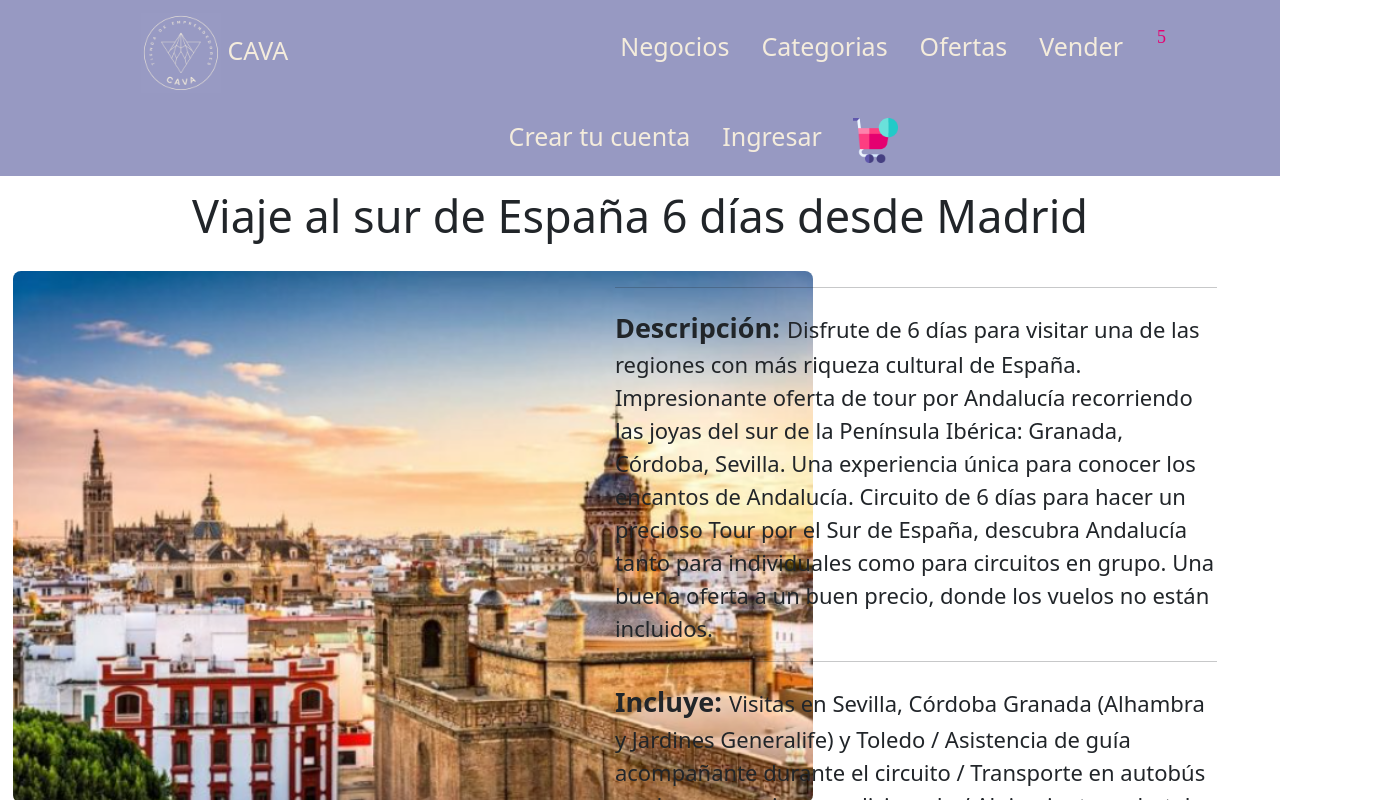
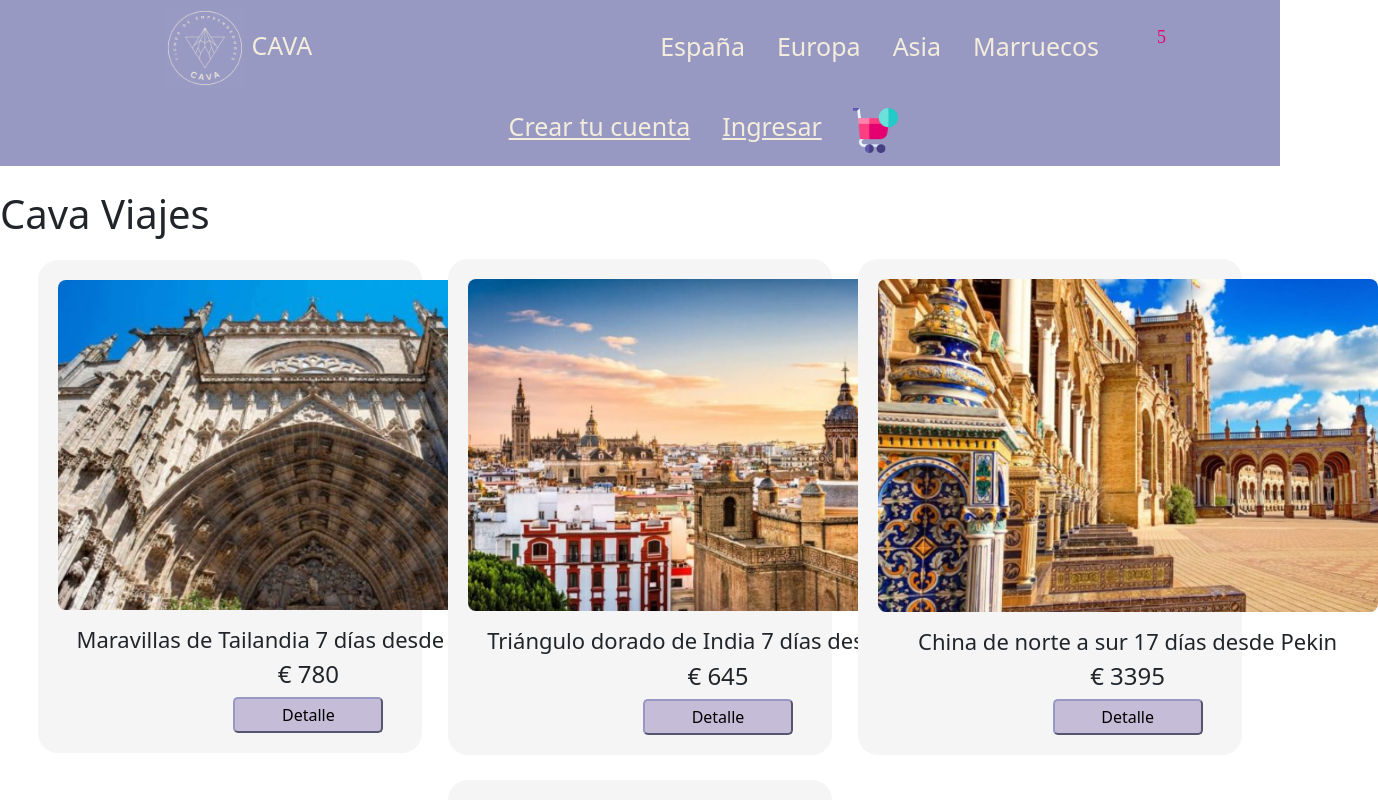
Before and after one commit to Ncavallaro/coderReactJS, a React (Create React App) app: page /category/ASIA in a window 1280 px wide. Shown: the top 800 px of the page, 1378 px wide, since content can reach past the window. Built offline with nearby package versions, Linux system fonts and the light colour scheme.

Commit message:
Se agrega link al detalle de un producto
Se agrega link al detalle de un producto.
El Id del producto es pasado por param

```diff
--- a/package.json
+++ b/package.json
@@ -9,6 +9,7 @@
     "bootstrap": "^5.1.3",
     "react": "^17.0.2",
     "react-dom": "^17.0.2",
+    "react-router-dom": "^6.2.1",
     "react-scripts": "5.0.0",
     "web-vitals": "^2.1.3"
   },
--- a/src/App.js
+++ b/src/App.js
@@ -1,18 +1,38 @@
 import './App.css';
 import 'bootstrap/dist/css/bootstrap.min.css';
 import NavBar from './components/Header/NavBar';
-//import ItemListContainer from './components/Body/ItemListContainer';
+import ItemListContainer from './components/Body/ItemListContainer';
 import ItemDetailContainer from './components/Body/ItemDetailContainer';
+import { BrowserRouter, Route, Routes } from 'react-router-dom';
 
 
 
 
 function App() {
   return (
-    <>
+    <BrowserRouter>
       <NavBar />
-      <ItemDetailContainer/>
-    </>
+      <Routes>
+        <Route
+          path="/"
+          element={
+            <ItemListContainer titulo="Cava Viajes "/>
+          }
+        ></Route>
+        <Route
+          path="/category/:idCategory"
+          element={
+            <ItemListContainer titulo="Cava Viajes"/>
+          }
+        ></Route>
+        <Route
+          path="/item/:id"
+          element={
+            <ItemDetailContainer />
+          }
+        ></Route>
+      </Routes>
+    </BrowserRouter>
   );
 }
 
@@ -21,4 +41,5 @@ export default App;
 
 /*
 <ItemListContainer titulo="Bienvenidos a Viajes cava"/>
+<ItemDetailContainer/>
 */
--- a/src/components/Body/Item.js
+++ b/src/components/Body/Item.js
@@ -1,3 +1,4 @@
+import { Link } from 'react-router-dom';
 import '../../componentsCSS/Body/Item.css';
 
 const Item = (props) => {
@@ -8,7 +9,9 @@ const Item = (props) => {
             </figure>
             <h3>{props.title}</h3>
             <h4>{"€ " + props.price}</h4>
-            <button className='btnDetalle'>Detalle</button>
+            <Link to={'/item/' + props.id}>
+                <button className='btnDetalle'>Detalle</button>
+            </Link>
         </article>
     )
 }
--- a/src/components/Body/ItemDetail.js
+++ b/src/components/Body/ItemDetail.js
@@ -8,7 +8,7 @@ const onAdd = (cant) => {
 const ItemDetail = (props) => {
     return(
         <>
-            <article className='item'>
+            <article className='itemDetail'>
                 <div className="tituloCenter">
                     <h3>{props.title}</h3>
                 </div>
--- a/src/components/Body/ItemDetailContainer.js
+++ b/src/components/Body/ItemDetailContainer.js
@@ -1,4 +1,5 @@
-import { useState } from "react"
+import { useState, useEffect } from "react";
+import { useParams } from 'react-router-dom';
 import ItemDetail from "./ItemDetail";
 import Data from '../Data';
 
@@ -6,6 +7,7 @@ import Data from '../Data';
 const ItemDetailContainer = () => {
 
     const [trips , setTrips ] = useState("");
+    const { id } = useParams();
 
       //implementacion de promesa
         const listTrip = (timeout, data) => {
@@ -21,10 +23,12 @@ const ItemDetailContainer = () => {
         };
 
   listTrip(2000,Data)
-    .then((data)=> setTrips(data[0]) )
-    .then((data)=> console.log(data) )
+    .then((data)=> setTrips(data[id -1 ]) )
     .catch((error) => console.log(error));
 
+    //para actualizar el componenete
+    useEffect(() => {
+    },[id])
 
     return (
         <>
--- a/src/components/Body/ItemList.js
+++ b/src/components/Body/ItemList.js
@@ -1,39 +1,20 @@
 import '../../componentsCSS/Body/ItemList.css';
 import Item from '../Body/Item';
-import Data from '../Data';
-import { useState } from 'react';
 
-const ItemList = () =>{
 
-    const [trips , setTrips ] = useState("");
-
-      //implementacion de promesa
-        const listTrip = (timeout, data) => {
-            return new Promise ((resolve, reject) => {
-            setTimeout(() =>{
-                if (data) {
-                resolve(data);
-                } else {
-                reject('KO');
-                }
-            }, timeout)
-            });
-        };
-
-  listTrip(2000,Data)
-    .then((data)=> setTrips(data) )
-    .catch((error) => console.log(error));
+const ItemList = (props) =>{
 
     return(
         <div className='center'>
             {
-                trips.length > 0 ? (
-                trips.map((trip) => (
+                props.trips.length > 0 ? (
+                    props.trips.map((trip) => (
                     <Item
                         key={trip.id}
                         title={trip.name}
                         img={trip.img}
                         price={trip.price}
+                        id={trip.id}
                     />
                 ))
             ):(
--- a/src/components/Body/ItemListContainer.js
+++ b/src/components/Body/ItemListContainer.js
@@ -1,15 +1,42 @@
 import ItemList from './ItemList';
+import Data from '../Data';
+import { useEffect, useState } from 'react';
+import { useParams } from 'react-router-dom';
 
 
 const ItemListContainer = (props) => {
 
+  const [trips , setTrips ] = useState("");
+  const { idCategory } = useParams();
+
+      //implementacion de promesa
+        const listTrip = (timeout, data) => {
+            return new Promise ((resolve, reject) => {
+            setTimeout(() =>{
+                if (data) {
+                resolve(data);
+                } else {
+                reject('KO');
+                }
+            }, timeout)
+            });
+        };
+
+    listTrip(2000, idCategory !== undefined ? Data.filter(data => data.category === idCategory):Data)
+        .then((data)=> setTrips(data))
+        .catch((error) => console.log(error));
+
+
+    //para actualizar el componenete
+    useEffect(() => {
+    },[idCategory])
 
     return (
       <>
         <br />
         <h1>{props.titulo}</h1>
 
-        <ItemList/>
+        <ItemList trips={trips}/>
       </>
     );
 }
--- a/src/components/Data.js
+++ b/src/components/Data.js
@@ -15,7 +15,7 @@ const data = [
     },
     {
       id: 2,
-      name: "Circuito – tour por la costa cantabrica desde BarcelonaA",
+      name: "Circuito – tour por la costa cantabrica desde Barcelona",
       stock: 20,
       price: 140,
       descrption: "Tour por el Norte de España con salida desde Barcelona (también desde Madrid), para descubrir el norte de la Península Ibérica que encierra una gran diversidad paisajística: acantilados abruptos, pequeñas islas, estuarios profundos, espaciosas bahías y preciosas playas, pero también un importante conjunto de monumentos y bienes culturales. Viajes al Norte de España saliendo desde Barcelona.",
--- a/src/components/Header/NavBar.js
+++ b/src/components/Header/NavBar.js
@@ -1,8 +1,9 @@
 import 'bootstrap/dist/css/bootstrap.min.css';
 import '../../componentsCSS/Header/NavBar.css';
 import logoPrincipal from '../../image/iconoTienda.png';
-import compras from '../../image/compras.png'
-import CartWidget from '../Header/CartWidget'
+import compras from '../../image/compras.png';
+import CartWidget from '../Header/CartWidget';
+import { Link } from 'react-router-dom';
 
 
 const NavBar = () => {
@@ -10,27 +11,41 @@ const NavBar = () => {
         <div>
 
             <ul className="nav justify-content-center"  id='navBar'>
-                <a className="navbar-brand" href="#" id='logoNav'>
+                <Link to='/' id='logoNav' >
+                    <a className="navbar-brand" href="#" >
                         <img src={logoPrincipal} alt="" width="80" height="80" /> CAVA
                     </a>
+                </Link>
+                <Link to='/category/ESPAÑA' id='liEspaña'>
                     <li className="nav-item">
-                    <a className="nav-link active" aria-current="page" href="#">Negocios</a>
+                        <a className="nav-link active" aria-current="page" href="#">España</a>
                     </li>
+                </Link>
+                <Link to='/category/EUROPA' id='liEuropa'>
                     <li className="nav-item">
-                    <a className="nav-link" href="#">Categorias</a>
+                        <a className="nav-link" href="#">Europa</a>
                     </li>
+                </Link>
+                <Link to='/category/ASIA' id='liAsia'>
                     <li className="nav-item">
-                    <a className="nav-link" href="#">Ofertas</a>
+                        <a className="nav-link" href="#">Asia</a>
                     </li>
+                </Link>
+                <Link to='/category/MARRUECOS' id='liMarruecos'>
                     <li className="nav-item">
-                    <a className="nav-link" href="#" >Vender</a>
+                        <a className="nav-link" href="#" >Marruecos</a>
                     </li>
-                <li className="nav-item" id="btonRegistro">
+                </Link>
+                <Link to='/' id="btonRegistro">
+                    <li className="nav-item" >
                         <a className="nav-link" href="#" >Crear tu cuenta</a>
                     </li>
+                </Link>
+                <Link to='/' id="btonLogin" >
                     <li className="nav-item" id="btonLogin">
                         <a className="nav-link" href="#" >Ingresar</a>
                     </li>
+                </Link>
                 <CartWidget imagen={compras} cant={5} />
             </ul>
         </div>
--- a/src/componentsCSS/Body/Item.css
+++ b/src/componentsCSS/Body/Item.css
@@ -1,11 +1,15 @@
 .item{
     margin: 1%;
+    padding: 20px;
     display: inline-grid;
     width: 30%;
+    text-align: center !important;
+    background: #f5f5f5;
+    border-radius: 20px;
 }
 
 .item h3{
-    font-size: 20px;
+    font-size: 22px;
 }
 
 .item figure img{
@@ -20,5 +24,4 @@
     border-radius: 5px;
     padding-bottom: 4px;
     padding-top: 4px;
-
 }
--- a/src/componentsCSS/Body/ItemDetail.css
+++ b/src/componentsCSS/Body/ItemDetail.css
@@ -1,4 +1,4 @@
-.item{
+.itemDetail{
     margin: 1%;
     display: inline-block;
 }
@@ -12,7 +12,7 @@
     font-size: 45px;
 }
 
-.item figure img{
+#imgDetail img{
     width: 800px;
     border-radius: 8px;
 }
--- a/src/componentsCSS/Header/NavBar.css
+++ b/src/componentsCSS/Header/NavBar.css
@@ -15,6 +15,7 @@
 #logoNav{
     text-align: left !important;
     margin-right: 25%;
+    text-decoration: none;
 }
 
 #navBar a{
@@ -34,3 +35,19 @@
     margin-top: 15px;
     margin-left: 15px;
 }
+
+#liEspaña{
+    text-decoration: none;
+}
+
+#liEuropa{
+    text-decoration: none;
+}
+
+#liAsia{
+    text-decoration: none;
+}
+
+#liMarruecos{
+    text-decoration: none;
+}
```
Also changed, not shown: 1 other file (tests, documents, lock files or other folders). Lines whose indentation alone changed are shown as unchanged.
